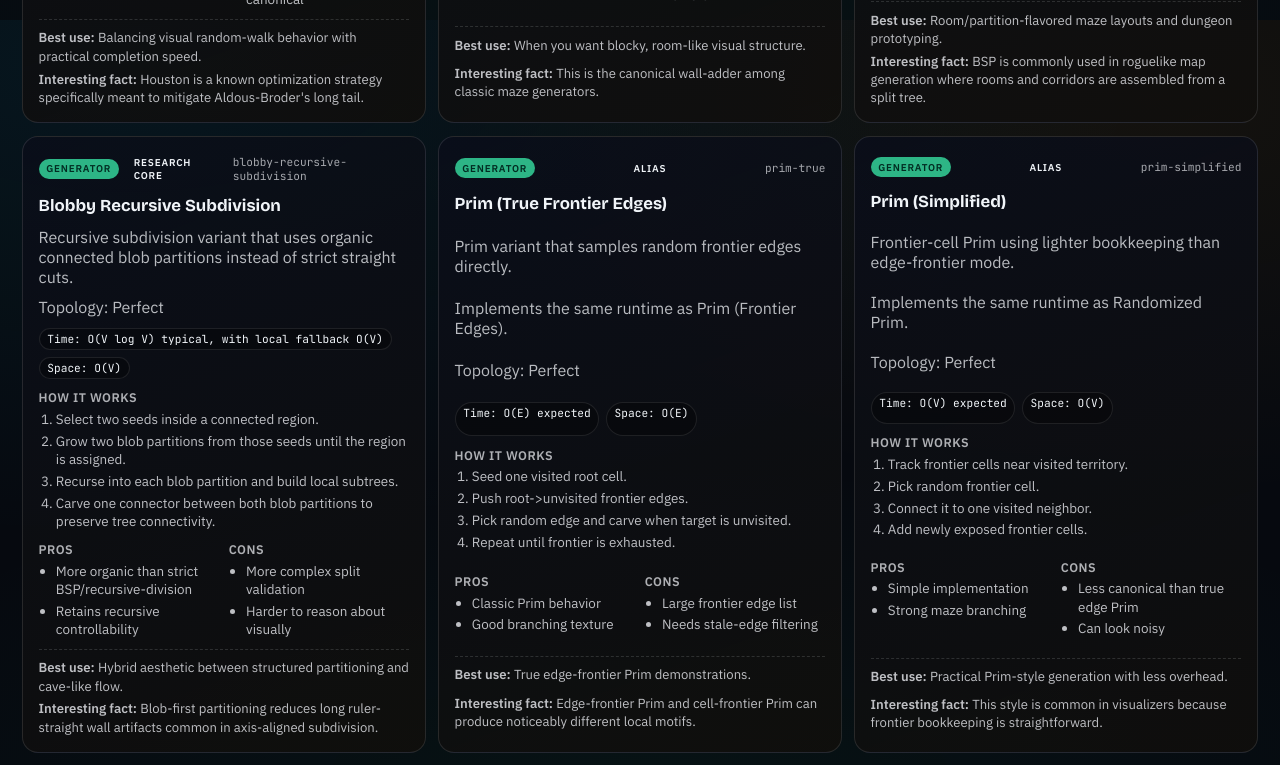
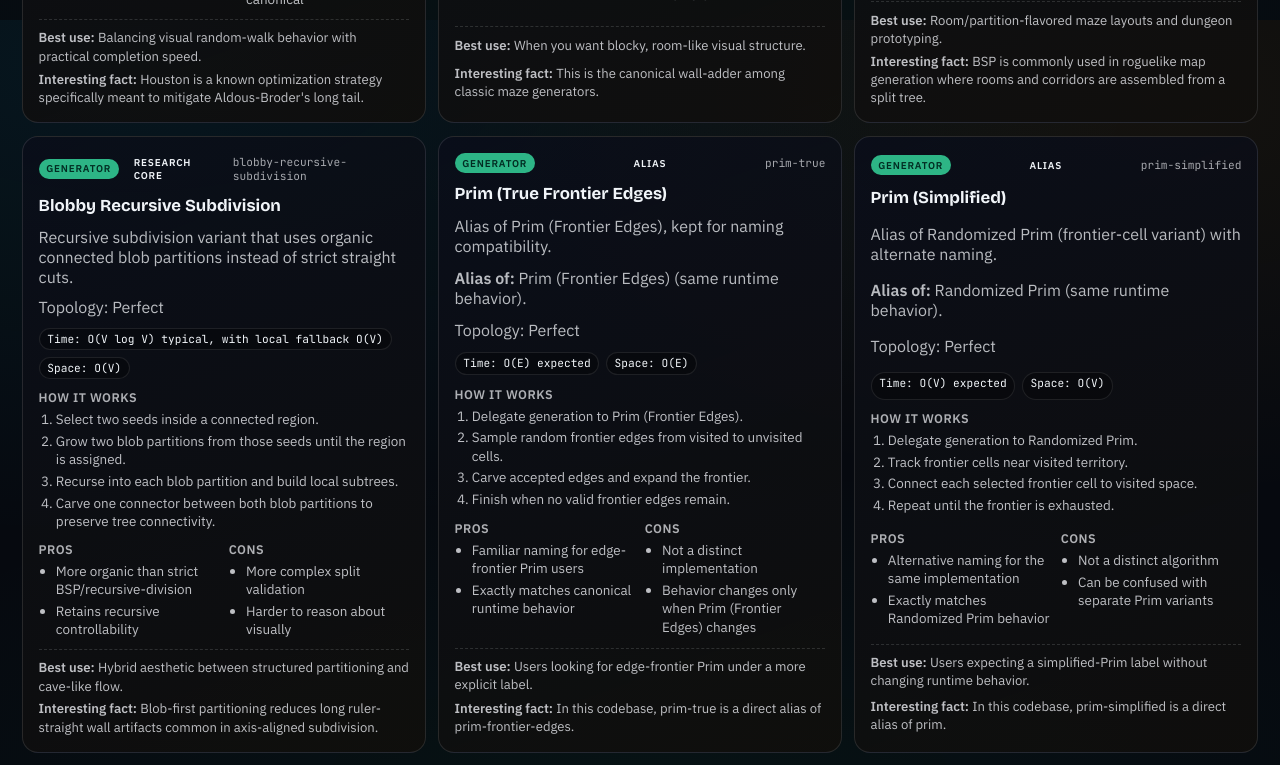
Before and after one commit to Elmar2001/mazer, a Next.js app: page /docs in a window 1280 px wide. Shown: the part 3180-3945 px from the top of the page. Built offline with nearby package versions, Linux system fonts and the light colour scheme.

Commit message:
feat: update algorithm summaries to reflect alias relationships and enhance clarity

```diff
--- a/app/docs/page.tsx
+++ b/app/docs/page.tsx
@@ -81,7 +81,9 @@ function AlgorithmCard({
         </p>
       )}
       {pluginMeta?.implementationKind === "alias" && aliasTargetLabel && (
-        <p className="algoSummary">Implements the same runtime as {aliasTargetLabel}.</p>
+        <p className="algoSummary">
+          <strong>Alias of:</strong> {aliasTargetLabel} (same runtime behavior).
+        </p>
       )}
       {algorithm.kind === "Generator" && pluginMeta?.topologyOut && (
         <p className="algoSummary">
--- a/src/ui/docs/algorithmDocs.ts
+++ b/src/ui/docs/algorithmDocs.ts
@@ -324,39 +324,39 @@ export const ALGORITHM_DOCS: AlgorithmDoc[] = [
     id: "prim-true",
     name: "Prim (True Frontier Edges)",
     kind: "Generator",
-    summary: "Prim variant that samples random frontier edges directly.",
+    summary: "Alias of Prim (Frontier Edges), kept for naming compatibility.",
     howItWorks: [
-      "Seed one visited root cell.",
-      "Push root->unvisited frontier edges.",
-      "Pick random edge and carve when target is unvisited.",
-      "Repeat until frontier is exhausted.",
+      "Delegate generation to Prim (Frontier Edges).",
+      "Sample random frontier edges from visited to unvisited cells.",
+      "Carve accepted edges and expand the frontier.",
+      "Finish when no valid frontier edges remain.",
     ],
     timeComplexity: "O(E) expected",
     spaceComplexity: "O(E)",
-    pros: ["Classic Prim behavior", "Good branching texture"],
-    cons: ["Large frontier edge list", "Needs stale-edge filtering"],
-    bestFor: "True edge-frontier Prim demonstrations.",
+    pros: ["Familiar naming for edge-frontier Prim users", "Exactly matches canonical runtime behavior"],
+    cons: ["Not a distinct implementation", "Behavior changes only when Prim (Frontier Edges) changes"],
+    bestFor: "Users looking for edge-frontier Prim under a more explicit label.",
     interestingFact:
-      "Edge-frontier Prim and cell-frontier Prim can produce noticeably different local motifs.",
+      "In this codebase, prim-true is a direct alias of prim-frontier-edges.",
   },
   {
     id: "prim-simplified",
     name: "Prim (Simplified)",
     kind: "Generator",
-    summary: "Frontier-cell Prim using lighter bookkeeping than edge-frontier mode.",
+    summary: "Alias of Randomized Prim (frontier-cell variant) with alternate naming.",
     howItWorks: [
+      "Delegate generation to Randomized Prim.",
       "Track frontier cells near visited territory.",
-      "Pick random frontier cell.",
-      "Connect it to one visited neighbor.",
-      "Add newly exposed frontier cells.",
+      "Connect each selected frontier cell to visited space.",
+      "Repeat until the frontier is exhausted.",
     ],
     timeComplexity: "O(V) expected",
     spaceComplexity: "O(V)",
-    pros: ["Simple implementation", "Strong maze branching"],
-    cons: ["Less canonical than true edge Prim", "Can look noisy"],
-    bestFor: "Practical Prim-style generation with less overhead.",
+    pros: ["Alternative naming for the same implementation", "Exactly matches Randomized Prim behavior"],
+    cons: ["Not a distinct algorithm", "Can be confused with separate Prim variants"],
+    bestFor: "Users expecting a simplified-Prim label without changing runtime behavior.",
     interestingFact:
-      "This style is common in visualizers because frontier bookkeeping is straightforward.",
+      "In this codebase, prim-simplified is a direct alias of prim.",
   },
   {
     id: "prim-modified",
@@ -1076,19 +1076,19 @@ export const ALGORITHM_DOCS: AlgorithmDoc[] = [
     id: "flood-fill",
     name: "Flood Fill",
     kind: "Solver",
-    summary: "Floods distance labels, then follows descending gradient to goal.",
+    summary: "Alias of Lee Wavefront under an alternative name.",
     howItWorks: [
-      "Run wavefront from goal to compute distances.",
-      "Once start distance is known, trace to smaller-distance neighbors.",
-      "Mark traced route as the final shortest path.",
+      "Delegate solving to Lee Wavefront.",
+      "Expand wavefront distances from the goal.",
+      "Trace a descending distance gradient back to reconstruct a shortest path.",
     ],
     timeComplexity: "O(V + E)",
     spaceComplexity: "O(V)",
-    pros: ["Shortest path in unweighted mazes", "Clear wave visualization"],
-    cons: ["Needs full distance map", "Can expand broad regions"],
-    bestFor: "Micromouse-style distance-field solving demonstrations.",
+    pros: ["Familiar flood-fill naming", "Identical correctness to Lee Wavefront"],
+    cons: ["Not a separate implementation", "Behavior tracks Lee Wavefront updates"],
+    bestFor: "Users expecting flood-fill terminology for wavefront shortest-path solving.",
     interestingFact:
-      "Flood fill and Lee wavefront are closely related formulations on grid graphs.",
+      "In this codebase, flood-fill is a direct alias of lee-wavefront.",
   },
   {
     id: "pledge",
@@ -1132,20 +1132,20 @@ export const ALGORITHM_DOCS: AlgorithmDoc[] = [
     id: "chain",
     name: "Chain",
     kind: "Solver",
-    summary: "Global-map style chaining method that links expansion fronts.",
+    summary: "Alias of Bidirectional BFS with legacy naming.",
     howItWorks: [
-      "Maintain connected exploration chains from endpoints.",
-      "Expand chains while preserving linkage structure.",
-      "Detect and connect chain intersections.",
-      "Reconstruct resulting route(s).",
+      "Delegate solving to Bidirectional BFS.",
+      "Expand search waves from start and goal.",
+      "Stop when both waves meet and stitch the path.",
+      "Return the same result as canonical Bidirectional BFS.",
     ],
-    timeComplexity: "Implementation-dependent",
+    timeComplexity: "O(V + E)",
     spaceComplexity: "O(V)",
-    pros: ["Global structural reasoning", "Useful for comparative studies"],
-    cons: ["Less common in mainstream libraries", "Harder to implement cleanly"],
-    bestFor: "Advanced solver comparison sets.",
+    pros: ["Compatibility with chain naming", "Same shortest-path guarantees as Bidirectional BFS"],
+    cons: ["Not a distinct algorithm", "No behavior difference from canonical implementation"],
+    bestFor: "Users who prefer chain terminology for bidirectional search.",
     interestingFact:
-      "Chain-style methods are documented in Think Labyrinth as broad-topology solvers.",
+      "In this codebase, chain is a direct alias of bidirectional-bfs.",
   },
   {
     id: "cul-de-sac-filler",
@@ -1169,56 +1169,56 @@ export const ALGORITHM_DOCS: AlgorithmDoc[] = [
     id: "blind-alley-sealer",
     name: "Blind Alley Sealer",
     kind: "Solver",
-    summary: "Seals blind alleys to reveal viable route corridors.",
+    summary: "Alias of Dead-End Filling with alternate terminology.",
     howItWorks: [
-      "Detect blind alley candidates.",
-      "Seal candidates and update neighborhood state.",
-      "Iterate until no additional blind alleys are found.",
+      "Delegate solving to Dead-End Filling.",
+      "Iteratively prune dead-end branches that cannot belong to a solution path.",
+      "Leave only the viable corridor structure.",
     ],
     timeComplexity: "O(V + E)",
     spaceComplexity: "O(V)",
-    pros: ["Strong structural interpretation", "Highlights non-solution regions"],
-    cons: ["Requires global map view", "Less direct than shortest-path search"],
-    bestFor: "Structural maze analysis and elimination visuals.",
+    pros: ["Keeps sealer naming for discoverability", "Matches Dead-End Filling correctness"],
+    cons: ["Not a distinct implementation", "Behavior follows Dead-End Filling changes"],
+    bestFor: "Users expecting blind-alley sealer naming in elimination-based solvers.",
     interestingFact:
-      "Sealer variants preserve structural context while removing navigational noise.",
+      "In this codebase, blind-alley-sealer is a direct alias of dead-end-filling.",
   },
   {
     id: "blind-alley-filler",
     name: "Blind Alley Filler",
     kind: "Solver",
-    summary: "Fills blind alleys iteratively, leaving only viable route cores.",
+    summary: "Alias of Dead-End Filling with alternate terminology.",
     howItWorks: [
-      "Find current blind alleys.",
-      "Fill one or more blind alleys.",
-      "Update neighboring alley status and continue.",
+      "Delegate solving to Dead-End Filling.",
+      "Iteratively remove dead-end branches from the maze graph.",
+      "Finish when only viable route corridors remain.",
     ],
     timeComplexity: "O(V + E)",
     spaceComplexity: "O(V)",
-    pros: ["Simple elimination concept", "Works well in map-view mode"],
-    cons: ["Not a local in-maze strategy", "Can be slower than direct search"],
-    bestFor: "Comparing elimination solvers with search-based solvers.",
+    pros: ["Keeps filler naming for discoverability", "Matches Dead-End Filling correctness"],
+    cons: ["Not a distinct implementation", "Behavior follows Dead-End Filling changes"],
+    bestFor: "Users expecting blind-alley filler naming in elimination-based solvers.",
     interestingFact:
-      "Blind alley filling is conceptually similar to iterative graph leaf removal.",
+      "In this codebase, blind-alley-filler is a direct alias of dead-end-filling.",
   },
   {
     id: "collision-solver",
     name: "Collision Solver",
     kind: "Solver",
-    summary: "Expands from both ends and solves where search waves collide.",
+    summary: "Alias of Bidirectional BFS with collision-focused naming.",
     howItWorks: [
-      "Start simultaneous expansion from start and goal.",
-      "Track visited sets and parent links for both waves.",
-      "When waves collide, stitch the two partial paths.",
-      "Output one or multiple shortest collision routes.",
+      "Delegate solving to Bidirectional BFS.",
+      "Expand start and goal frontiers toward each other.",
+      "Detect wave collision and stitch parent chains.",
+      "Return the same shortest path as canonical Bidirectional BFS.",
     ],
-    timeComplexity: "Near bidirectional BFS behavior",
+    timeComplexity: "O(V + E)",
     spaceComplexity: "O(V)",
-    pros: ["Fast for distant endpoints", "Natural two-wave visualization"],
-    cons: ["More merge bookkeeping", "Depends on collision tie handling"],
-    bestFor: "Bidirectional shortest-path comparisons.",
+    pros: ["Collision-oriented naming", "Same shortest-path guarantees as Bidirectional BFS"],
+    cons: ["Not a distinct implementation", "No behavior difference from canonical implementation"],
+    bestFor: "Users who prefer collision wording for bidirectional search.",
     interestingFact:
-      "Collision-style solving is closely tied to bidirectional search theory.",
+      "In this codebase, collision-solver is a direct alias of bidirectional-bfs.",
   },
   {
     id: "shortest-paths-finder",
@@ -1243,19 +1243,19 @@ export const ALGORITHM_DOCS: AlgorithmDoc[] = [
     id: "shortest-path-finder",
     name: "Shortest Path Finder",
     kind: "Solver",
-    summary: "Finds one shortest route from start to goal.",
+    summary: "Alias of BFS for single shortest-path extraction.",
     howItWorks: [
-      "Run shortest-path wave expansion.",
-      "Track predecessor for first arrival at each node.",
-      "Reconstruct one optimal route at goal.",
+      "Delegate solving to Breadth-First Search (BFS).",
+      "Expand in layers from start over open neighbors.",
+      "Reconstruct one shortest path from parent links when goal is reached.",
     ],
     timeComplexity: "O(V + E) on unweighted mazes",
     spaceComplexity: "O(V)",
-    pros: ["Deterministic and optimal", "Low conceptual overhead"],
-    cons: ["Returns one path only", "Does not enumerate all optimal alternatives"],
-    bestFor: "Practical shortest-route extraction.",
+    pros: ["Clear, search-friendly naming", "Exactly matches BFS shortest-path behavior"],
+    cons: ["Not a distinct implementation", "Behavior follows BFS changes"],
+    bestFor: "Users who want BFS behavior under a shortest-path-centric label.",
     interestingFact:
-      "On unweighted grids, this is equivalent to BFS shortest-path recovery.",
+      "In this codebase, shortest-path-finder is a direct alias of bfs.",
   },
   {
     id: "q-learning",
```
Also changed, not shown: src/ui/docs/generatorPseudocode.ts (+12 -14 lines), src/ui/docs/solverPseudocode.ts (+30 -30 lines).
